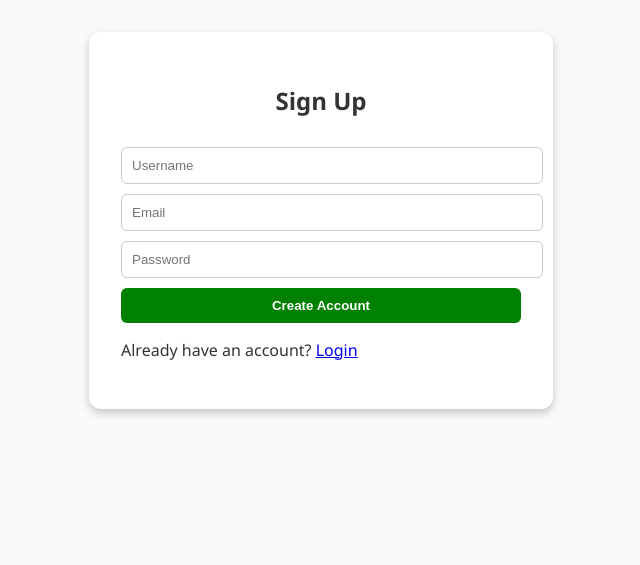
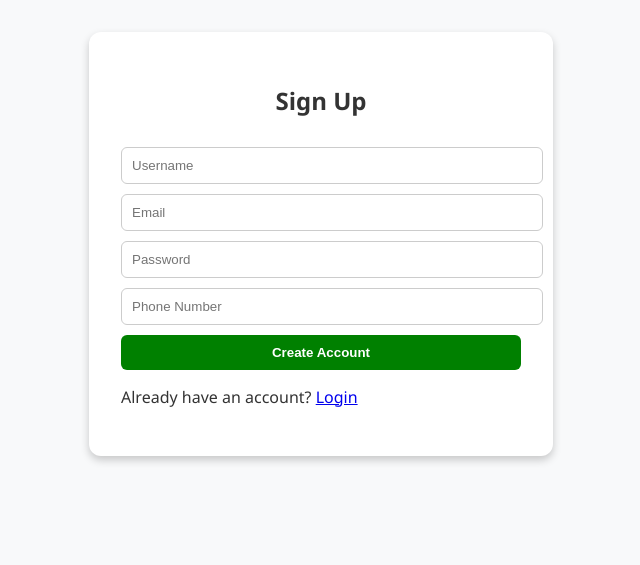
Before and after one commit to Dr-Alb/plant-disease-detector, a Flask app: page /signup in a window 1280 px wide. Shown: the top 565 px of the page, without its empty margins (319-959 px from the left). Run offline with Flask 3, Linux system fonts and the light colour scheme.

Commit message:
update app.py and other changes

```diff
--- a/app.py
+++ b/app.py
@@ -314,7 +314,7 @@ def signup():
         conn = sqlite3.connect('database.db')
         cursor = conn.cursor()
         try:
-            cursor.execute('INSERT INTO users (name, email, password, phone) VALUES (?, ?, ?, ?)',
+            cursor.execute('INSERT INTO users (name, email, password, phone_number) VALUES (?, ?, ?, ?)',
                       (name, email, password, phone))
             conn.commit()
             flash('Signup successful. Please log in.')
--- a/templates/signup.html
+++ b/templates/signup.html
@@ -6,6 +6,7 @@
         <input type="text" name="username" placeholder="Username" required><br>
         <input type="email" name="email" placeholder="Email" required><br>
         <input type="password" name="password" placeholder="Password" required><br>
+        <input type="text" name="phone_number" placeholder="Phone Number"><br>
         <button type="submit">Create Account</button>
         <p>Already have an account? <a href="{{ url_for('login') }}">Login</a></p>
     </form>
```
